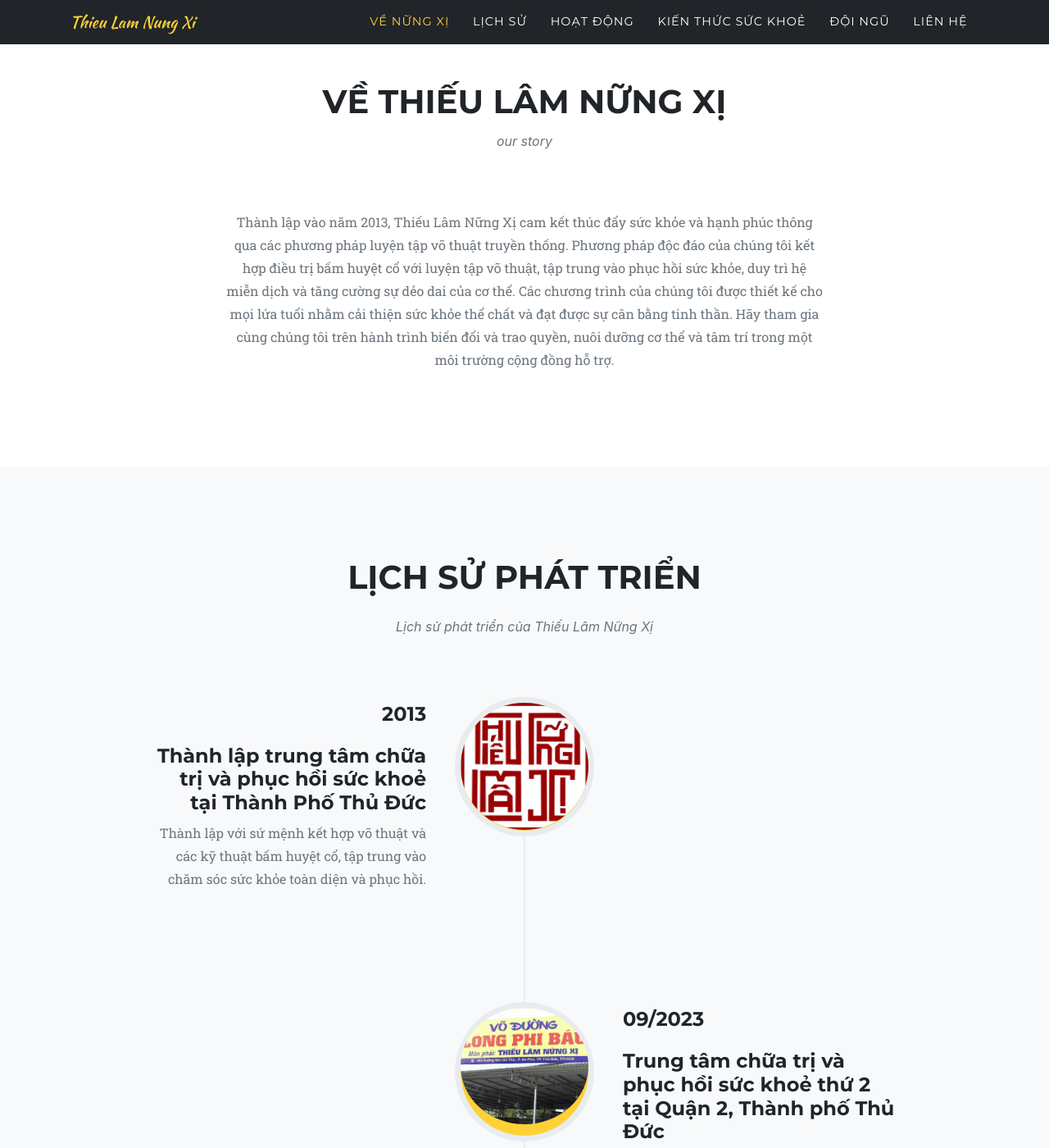
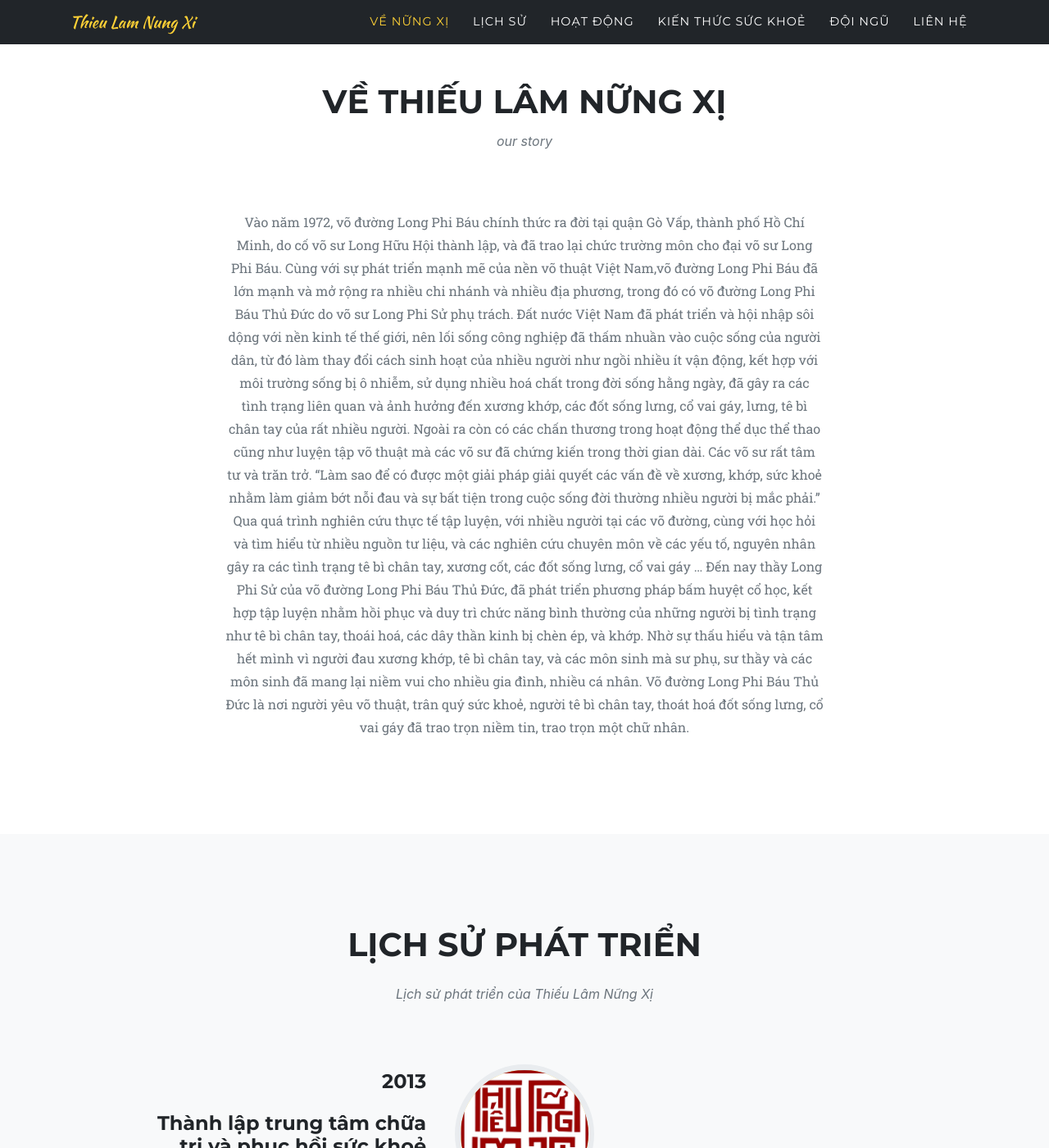
Before and after one commit to thieulamnungxi/thieulamnungxi.github.io, a Jekyll site: the page built from index.md, in a window 1280 px wide and 1400 px high, scrolled down 845 px. Shown: the whole window at 82% size. Built offline with Jekyll 4.4.1, drawn with Linux system fonts in a browser that asks for light colours; some web fonts are replaced.

Commit message:
Update sitetext.yml

```diff
--- a/_data/sitetext.yml
+++ b/_data/sitetext.yml
@@ -173,7 +173,17 @@ vi: &DEFAULT_VI
   about:
     title: "Về Thiếu Lâm Nững Xị"
     text: "our story"
-    body: "Thành lập vào năm 2013, Thiếu Lâm Nững Xị cam kết thúc đẩy sức khỏe và hạnh phúc thông qua các phương pháp luyện tập võ thuật truyền thống. Phương pháp độc đáo của chúng tôi kết hợp điều trị bấm huyệt cổ với luyện tập võ thuật, tập trung vào phục hồi sức khỏe, duy trì hệ miễn dịch và tăng cường sự dẻo dai của cơ thể. Các chương trình của chúng tôi được thiết kế cho mọi lứa tuổi nhằm cải thiện sức khỏe thể chất và đạt được sự cân bằng tinh thần. Hãy tham gia cùng chúng tôi trên hành trình biến đổi và trao quyền, nuôi dưỡng cơ thể và tâm trí trong một môi trường cộng đồng hỗ trợ."
+    body: 'Vào năm 1972, võ đường Long Phi Báu chính thức ra đời tại quận Gò Vấp, thành phố Hồ Chí Minh, do cố võ sư Long Hữu Hội thành lập, và đã trao lại chức trường môn cho đại võ sư Long Phi Báu. Cùng với sự phát triển mạnh mẽ của nền võ thuật Việt Nam,võ đường Long Phi Báu đã lớn mạnh và mở rộng ra nhiều chi nhánh và nhiều địa phương, trong đó có võ đường Long Phi Báu Thủ Đức do võ sư Long Phi Sử phụ trách.
+
+Đất nước Việt Nam đã phát triển và hội nhập sôi dộng với nền kinh tế thế giới, nên lối sống công nghiệp đã thấm nhuần vào cuộc sống của người dân, từ đó làm thay đổi cách sinh hoạt của nhiều người như ngồi nhiều ít vận động, kết hợp với môi trường sống bị ô nhiễm, sử dụng nhiều hoá chất trong đời sống hằng ngày, đã gây ra các tình trạng liên quan và ảnh hưởng đến xương khớp, các đốt sống lưng, cổ vai gáy, lưng, tê bì chân tay của rất nhiều người. Ngoài ra còn có các chấn thương trong hoạt động thể dục thể thao cũng như luỵện tập võ thuật mà các võ sư đã chứng kiến trong thời gian dài. Các võ sư rất tâm tư và trăn trở.
+
+"Làm sao để có được một giải pháp giải quyết các vấn đề về xương, khớp, sức khoẻ nhằm làm giảm bớt nỗi đau và sự bất tiện trong cuộc sống đời thường nhiều người bị mắc phải."
+
+Qua quá trình nghiên cứu thực tế tập luyện, với nhiều người tại các võ đường, cùng với học hỏi và tìm hiểu từ nhiều nguồn tư liệu, và các nghiên cứu chuyên môn về các yếu tố, nguyên nhân gây ra các tình trạng tê bì chân tay, xương cốt, các đốt sống lưng,
+cổ vai gáy ...  Đến nay thầy Long Phi Sử của võ đường Long Phi Báu Thủ Đức, đã phát triển phương pháp bấm huyệt cổ học, kết hợp tập luyện nhằm hồi phục và duy trì chức năng bình thường của những người bị tình trạng như tê bì chân tay, thoái hoá, các dây thần kinh bị chèn ép, và khớp.
+
+Nhờ sự thấu hiểu và tận tâm hết mình vì người đau xương khớp, tê bì chân tay, và các môn sinh mà sư phụ, sư thầy và các môn sinh
+đã mang lại niềm vui cho nhiều gia đình, nhiều cá nhân. Võ đường Long Phi Báu Thủ Đức là nơi người yêu võ thuật, trân quý sức khoẻ, người tê bì chân tay, thoát hoá đốt sống lưng, cổ vai gáy đã trao trọn niềm tin, trao trọn một chữ nhân.'
     section: about
 
   team:
```
